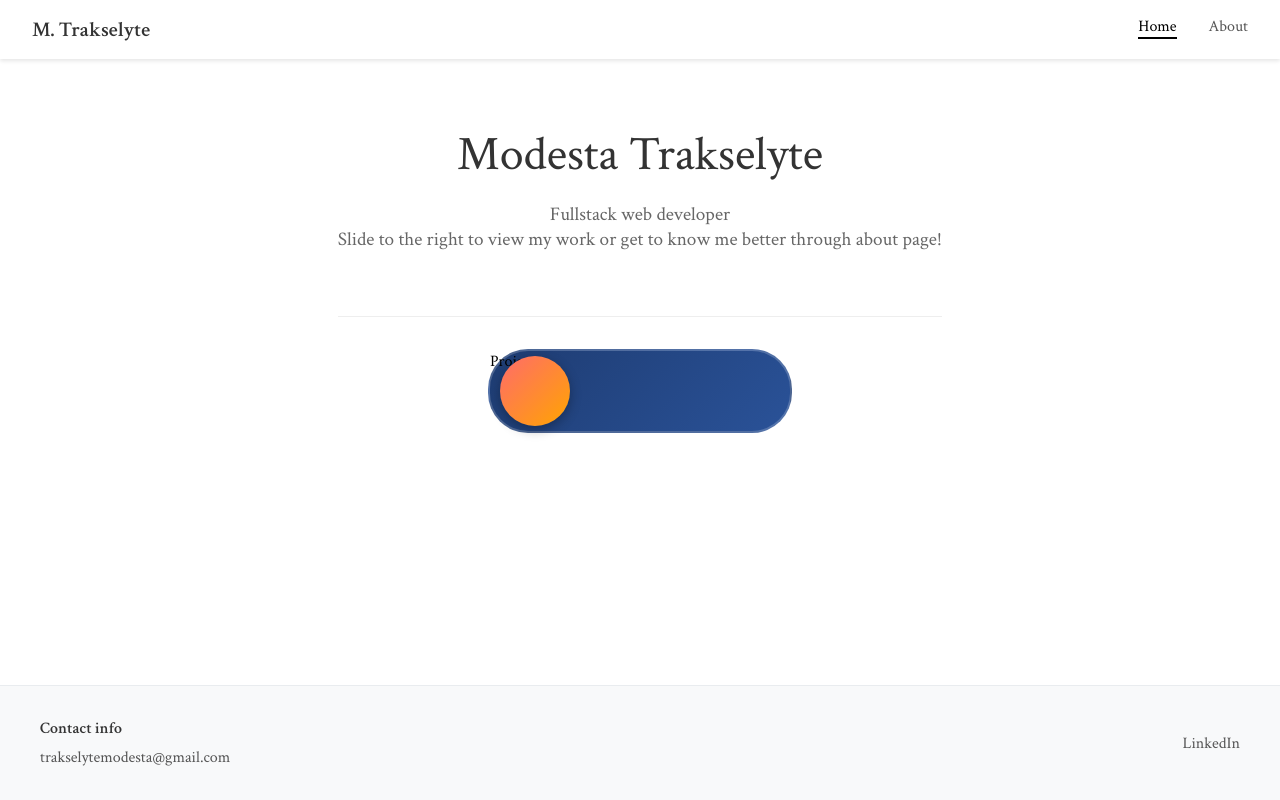
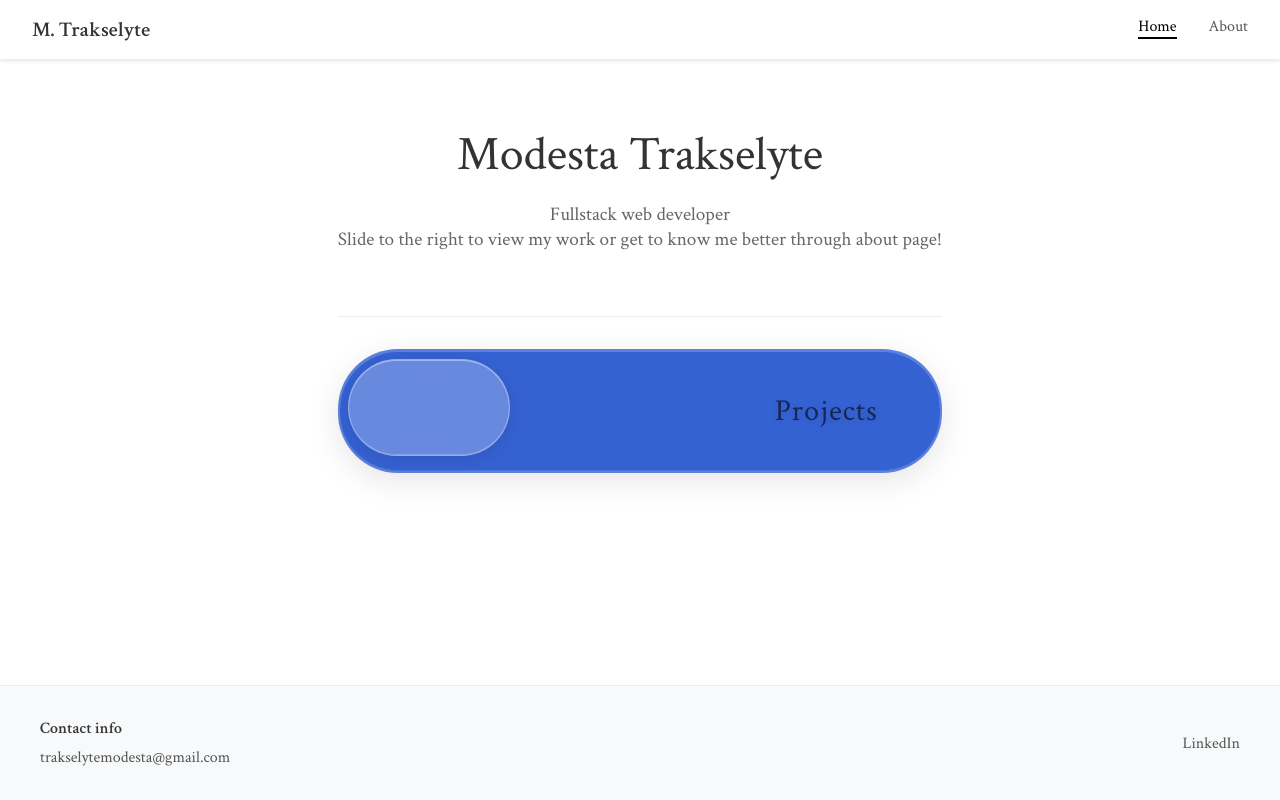
Before and after one commit to modestat/graduate-portfolio, a React (Vite) app: page / in a window 1280 px wide. Built offline with nearby package versions, Linux system fonts and the light colour scheme.

Commit message:
changed a bit style for profile image and updated about me

```diff
--- a/src/pages/About.jsx
+++ b/src/pages/About.jsx
@@ -1,21 +1,27 @@
-import profile from "../assets/profile.jpg";
+import profile from "../assets/profile.png";
 import './styles/AboutPage.css';
+
 
 const AboutPage = () => {
   return (
     <div className="outer__parent--box">
-      <p>I'm in my third year of Web Development studies at NTNU Gjøvik,
-        where I've built a comprehensive skill set spanning both frontend and
-        backend development. From creating responsive user interfaces with React to managing databases and deploying applications,
-        I've gained hands-on experience with the full web development stack.
-        </p>
-        <p>
-        I believe in maintaining a healthy work-life balance. When I'm not coding, you'll find me exploring nature on long walks,
-        staying active at the gym, or experimenting with new recipes in the kitchen. I love staying connected with friends through social
-        events and always make time for self-care.
-        </p>
-        <img className="profile-image" src={profile} alt="" />
+         <div className="header-with-avatar">
+            <img className="avatar-small" src={profile} alt="Modesta Trakselyte" />
+              <h1>About me</h1>
+            </div>
+              <p>I'm in my final year of Web Development studies at NTNU Gjøvik, where I've specialized in JavaScript development across both frontend (React) and backend (Node.js, Express). Throughout my studies, I've gained hands-on experience with databases (SQL and MongoDB), deployment processes, and CI/CD workflows.</p>
+
+          <p>As project leader for StudyPlatform, a research management platform built by a team of four, I coordinated deadlines and development while contributing to both frontend and backend implementation. I've also worked on API design and cloud deployment through projects like a Twitter clone using Python and PostgreSQL, and implemented authentication systems for web applications.</p>
+
+          <p>I thrive in collaborative environments where I can learn from different perspectives and contribute my own ideas. When facing technical challenges, I approach them systematically - consulting documentation, discussing with peers, and leveraging modern development tools to find solutions.</p>
+
+          <p>Outside of coding, I maintain balance through an active lifestyle including training and pilates, social connections with friends, and exploring new experiences and creative activities. I'm naturally curious and enjoy learning new skills that broaden my perspective.</p>
+
+          <p>After graduation, I'm excited to join innovative technology companies where I can further develop my fullstack expertise. I've discovered that I enjoy taking on coordination roles within teams and would like to grow into positions where I can contribute to both technical development and project leadership.</p>
+
+
     </div>
+
   )
 }
 
--- a/src/pages/styles/aboutPage.css
+++ b/src/pages/styles/aboutPage.css
@@ -1,4 +1,64 @@
-.profile-image {
-    width: 18%;
-    height: 40%;
+.stable-container {
+  display: grid;
+  grid-template-columns: 2fr 1fr;
+  gap: 3rem;
+  align-items: start;
+  max-width: 1200px;
+  margin: 0 auto;
+  padding: 2rem;
 }
+
+.content-section {
+  /* Clean text section - no hover effects */
+  line-height: 1.7;
+}
+
+.content-section h1 {
+  font-size: 2.5rem;
+  color: #2d3748;
+  margin-bottom: 2rem;
+  font-weight: 600;
+}
+
+.content-section p {
+  margin-bottom: 1.5rem;
+  color: #4a5568;
+  font-size: 1.1rem;
+}
+
+.image-section {
+  display: flex;
+  justify-content: center;
+  align-items: flex-start;
+  /* No background colors or decorative elements */
+}
+
+.header-with-avatar {
+  display: flex;
+  align-items: center;
+  gap: 1.5rem;
+  margin-bottom: 2rem;
+}
+
+.avatar-small {
+  width: 150px;
+  height: 150px;
+  border-radius: 50%;
+  border: 3px solid #f1f5f9;
+  box-shadow: 0 4px 15px rgba(0, 0, 0, 0.1);
+}
+
+.header-with-avatar h1 {
+  margin: 0;
+}
+
+
+/* Responsive */
+@media (max-width: 768px) {
+  .stable-container {
+    grid-template-columns: 1fr;
+    gap: 2rem;
+    padding: 1rem;
+  }
+
+}
--- a/src/pages/styles/home.css
+++ b/src/pages/styles/home.css
@@ -1,17 +1,20 @@
-/*
-projects__display--box is parent the outer box*/
-/*.projects__display--box {
-    background-color: #f9f9f9;
-    display: grid;
-    grid-template-columns: repeat(auto-fit, minmax(250px, 1fr)); /* creates 2 equal columns side by side
-    gap: 20px;
-}*/
+.projects__display--box {
+  display: grid;
+  grid-template-columns: repeat(4, 1fr);
+  grid-template-rows: repeat(3, 160px);
+  gap: 15px;
+  max-width: 800px;
+  margin: 2rem auto;
+}
 
 /*the project__item is child the second div*/
 .outer__parent--box {
   max-width: 1200px;
   margin: 0 auto;
   padding: 0 2rem;
+  /*
+  position: relative;
+  overflow: hidden;*/
 }
 
 .hero-section {
@@ -35,43 +38,6 @@ projects__display--box is parent the outer box*/
 
 .projects-section {
   padding: 4rem 0;
-}
-
-
-.ipad-slider {
-  width: 300px;
-  height: 80px;
-  background: linear-gradient(135deg, #1e3c72 0%, #2a5298 100%);
-  border-radius: 40px;       /* More rounded */
-  position: relative;
-  margin: 2rem auto;         /* for centering it */
-  border: 2px solid rgba(255, 255, 255, 0.2);
-}
-
-.ipad-slider p{
-  position: absolute;
-  top: 10%;
-  left: 70%;
-  color: white;
-  font-weight: bold;
-  font-size: 1.2rem;
-}
-.inside__slider-circle{
-  width: 70px;               /* Bigger circle */
-  height: 70px;
-  background: linear-gradient(135deg, #ff6b6b 0%, #ffa500 100%); /* Orange gradient */
-  border-radius: 50%;
-  top: 5px;                  /* Center vertically */
-  left: 10px;
-  position: absolute;
-  transform: translateX(0px);
-  transition: transform 0.4s ease;
-  box-shadow: 0 4px 12px rgba(0, 0, 0, 0.3); /* Nice shadow */
-}
-
-/* When clicked, move the circle */
-.inside__slider-circle.moved {
-  transform: translateX(200px);
 }
 
 .project-detail--out {
@@ -144,99 +110,21 @@ projects__display--box is parent the outer box*/
   line-height: 1.4;
 }
 
-/*
-/* Replace your existing slider CSS with this glassmorphism version
-
-.outer__parent--box {
-  max-width: 1200px;
-  margin: 0 auto;
-  padding: 0 2rem;
-  /* Add gradient background for glassmorphism effect
-  min-height: 100vh;
-  background: rgb(117, 14, 14);
-  position: relative;
-  overflow: hidden;
-}
-
-/* Add floating background elements
-.outer__parent--box::before,
-.outer__parent--box::after {
-  content: '';
-  position: absolute;
-  border-radius: 50%;
-  filter: blur(40px);
-  animation: float 8s ease-in-out infinite;
-  z-index: 1;
-}
-
-.outer__parent--box::before {
-  width: 300px;
-  height: 300px;
-  background: radial-gradient(circle, rgba(255,255,255,0.1) 0%, rgba(255,255,255,0.02) 70%);
-  top: 15%;
-  left: 15%;
-  animation-delay: 0s;
-}
-
-.outer__parent--box::after {
-  width: 200px;
-  height: 200px;
-  background: radial-gradient(circle, rgba(255,255,255,0.08) 0%, rgba(255,255,255,0.01) 70%);
-  top: 60%;
-  right: 20%;
-  animation-delay: 3s;
-}
-
-@keyframes float {
-  0%, 100% { transform: translate(0, 0) scale(1); opacity: 0.7; }
-  33% { transform: translate(30px, -30px) scale(1.1); opacity: 0.9; }
-  66% { transform: translate(-20px, 20px) scale(0.9); opacity: 0.8; }
-}
-
-.hero-section {
-  text-align: center;
-  padding: 4rem 0;
-  position: relative;
-  z-index: 10;
-  /* Remove border, add glassmorphism styling
-  border: none;
-}
-
-.hero-section h1 {
-  font-size: 3rem;
-  margin: 0 0 1rem 0;
-  /* Change to white for visibility on gradient background
-  color: white;
-  font-weight: 300;
-  text-shadow: 0 2px 10px rgba(0, 0, 0, 0.3);
-}
-
-.hero-section p {
-  font-size: 1.2rem;
-  /* Change to white/light color
-  color: rgba(255, 255, 255, 0.9);
-  margin: 0 0 1rem 0;
-  text-shadow: 0 1px 5px rgba(0, 0, 0, 0.2);
-}
-
-
-
-.ipad-slider:hover {
-  background: rgba(255, 255, 255, 0.15);
+/*new slider style*/
+/*.ipad-slider:hover {
+  background: rgb(69, 69, 123);
   transform: translateY(-2px);
   box-shadow:
-    0 12px 40px rgba(0, 0, 0, 0.15),
-    inset 0 1px 0 rgba(255, 255, 255, 0.3),
-    inset 0 -1px 0 rgba(255, 255, 255, 0.1);
-}
-
+    0 12px 40px rgba(39, 37, 192, 0.15),
+    inset 0 1px 0 rgba(39, 37, 192, 0.15),
+    inset 0 -1px 0 rgba(39, 37, 192, 0.15);
+}*/
 
 .ipad-slider {
-  /* Use responsive width instead of fixed 600px
-  width: min(600px, calc(100vw - 4rem)); /* Never exceed screen width minus padding
-  max-width: 600px; /* Keep maximum size for large screens
+  width: min(600px, calc(100vw - 4rem));
+  max-width: 600px;
   height: 120px;
-  background: rgba(255, 255, 255, 0.1);
+  background: rgb(53, 98, 211);
   backdrop-filter: blur(25px);
   border: 2px solid rgba(255, 255, 255, 0.2);
   border-radius: 60px;
@@ -251,15 +139,14 @@ projects__display--box is parent the outer box*/
   z-index: 10;
 }
 
-/* Update the handle to be proportional
+
 .inside__slider-circle {
-  /* Make handle width proportional to container
-  width: calc(50% - 16px); /* 50% of container minus padding
-  height: calc(100% - 16px); /* Full height minus padding
+  width: calc(30% - 20px);
+  height: calc(100% - 25px);
   background: rgba(255, 255, 255, 0.25);
   backdrop-filter: blur(20px);
   border: 1px solid rgba(255, 255, 255, 0.3);
-  border-radius: calc(60px - 8px); /* Match container radius minus padding
+  border-radius: calc(60px - 8px);
   top: 8px;
   left: 8px;
   position: absolute;
@@ -270,35 +157,26 @@ projects__display--box is parent the outer box*/
     inset 0 -1px 0 rgba(255, 255, 255, 0.2);
 }
 
-/* When moved, slide to the right position
-.inside__slider-circle.moved {
-  left: calc(50% + 8px); /* Move to right half of container
-  background: rgba(255, 255, 255, 0.3);
-}
 
-/* Add text labels inside the slider
-.slider-text {
+/*.inside__slider-circle.moved {
+  left: calc(50% + 16px);
+  background: rgba(161, 92, 92, 0.3);
+}*/
+
+.slider-text { /*word;  projects*/
   position: absolute;
   top: 50%;
-  transform: translateY(-50%);
   font-size: 32px;
   font-weight: 300;
-  color: white;
+  color: rgb(0, 0, 0);
   text-shadow: 0 2px 10px rgba(0, 0, 0, 0.2);
-  pointer-events: none;
-  transition: all 0.4s ease;
   letter-spacing: 1px;
-}
-
-.slider-text.left {
-  left: 60px;
 }
 
 .slider-text.right {
   right: 60px;
 }
 
-/* Text animation when slider moves
 .ipad-slider.active .slider-text.left {
   opacity: 0.6;
   transform: translateY(-50%) scale(0.95);
@@ -308,6 +186,8 @@ projects__display--box is parent the outer box*/
   opacity: 0.6;
   transform: translateY(-50%) scale(0.95);
 }
+/*
+/* Replace your existing slider CSS with this glassmorphism version
 
 /* Projects section styling for dark background
 .projects__display--box {
@@ -343,52 +223,5 @@ projects__display--box is parent the outer box*/
 }
 
 
-@media (max-width: 768px) {
-  .ipad-slider {
-    width: 400px;
-    height: 80px;
-    border-radius: 40px;
-  }
 
-  .inside__slider-circle {
-    width: 190px;
-    height: 68px;
-    border-radius: 34px;
-  }
-
-  .inside__slider-circle.moved {
-    left: 202px;
-  }
-
-  .slider-text {
-    font-size: 24px;
-  }
-
-  .slider-text.left {
-    left: 40px;
-  }
-
-  .slider-text.right {
-    right: 40px;
-  }
-}
-
-@media (max-width: 480px) {
-  .ipad-slider {
-    width: 320px;
-    height: 70px;
-  }
-
-  .inside__slider-circle {
-    width: 150px;
-    height: 58px;
-  }
-
-  .inside__slider-circle.moved {
-    left: 162px;
-  }
-
-  .slider-text {
-    font-size: 20px;
-  }
 }*/
```
Also changed, not shown: src/components/styles/ProjectCard.css (+47 -0 lines), src/assets/profile.jpg (deleted), 1 other file (tests, documents, lock files or other folders).
